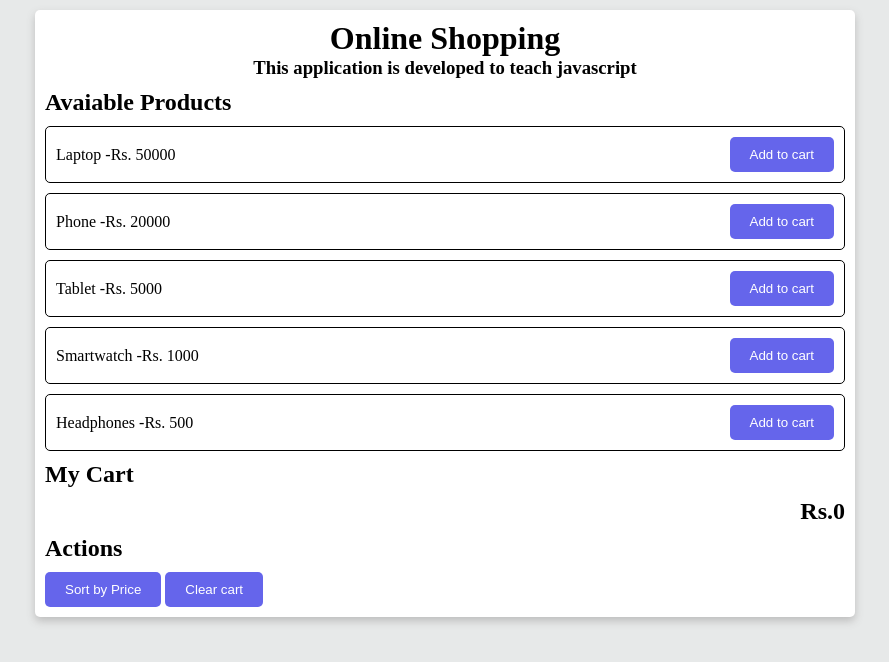
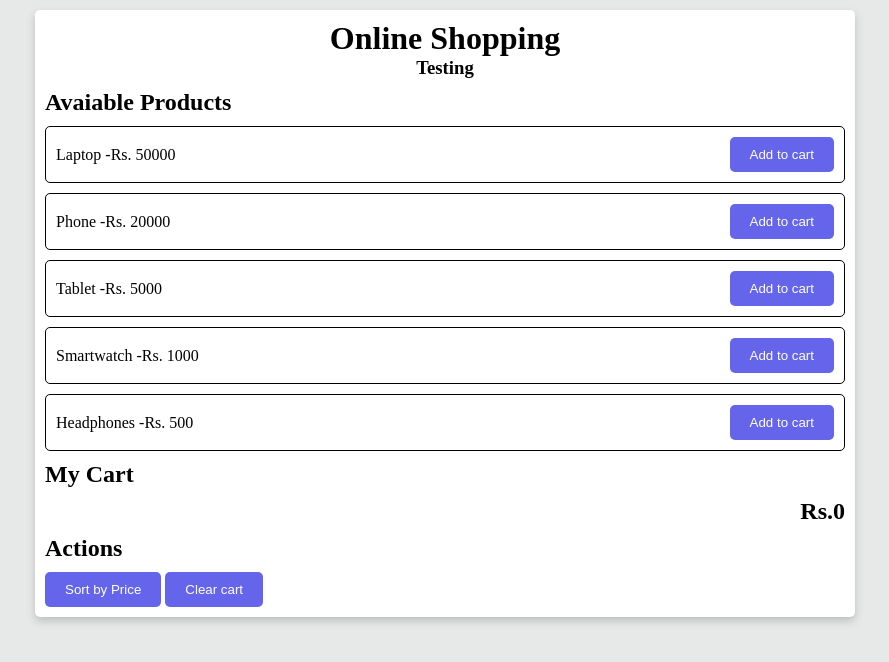
Before and after one commit to PrasadPrjs/Online-shopping-app, a plain HTML site: page index.html in a window 1280 px wide. Shown: the whole page, without its empty margins (195-1084 px from the left). Drawn offline with Linux system fonts and the light colour scheme.

Commit message:
updated subtitle

```diff
--- a/index.html
+++ b/index.html
@@ -66,7 +66,7 @@
   <body>
     <div class="online-shooping-container">
       <h1>Online Shopping</h1>
-      <h3>This application is developed to teach javascript</h3>
+      <h3>Testing</h3>
       <p id="feedback"></p>
       <h2>Avaiable Products</h2>
       <div id="productsContainer">
```
